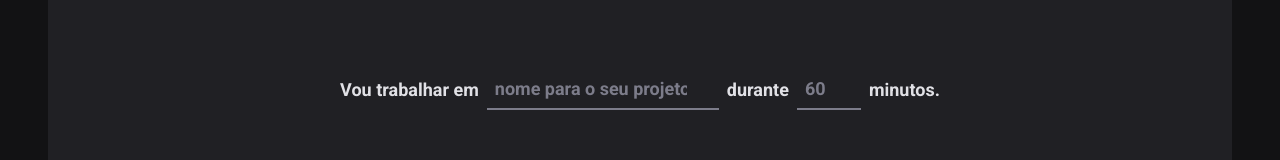
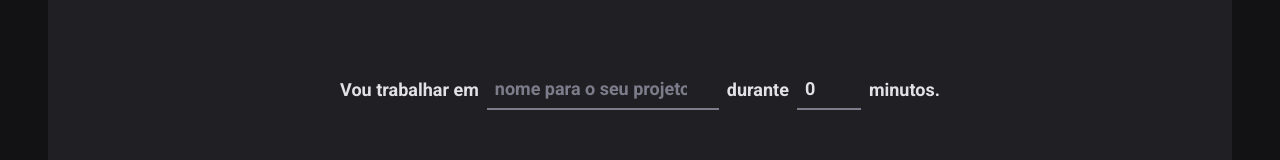
Before and after one commit to Bruno-mateus/Pomodoro-App, a React (Vite) app: page / in a window 1280 px wide. Shown: the part 157-317 px from the top of the page. Built offline with nearby package versions, Linux system fonts and the light colour scheme.

Commit message:
typescript no formulario e resetando formulario

```diff
--- a/pages/Home/index.tsx
+++ b/pages/Home/index.tsx
@@ -21,12 +21,19 @@ const newCycleValidateSchema = zod.object({
 })
 
 export function Home() {
-  const { register, handleSubmit, watch, formState } = useForm({
+  const { register, handleSubmit, watch, formState, reset } = useForm({
     resolver: zodResolver(newCycleValidateSchema),
+    defaultValues: {
+      task: '',
+      minutesAmount: 0,
+    },
   })
 
-  function createNewCycle(data: any) {
+  type NewCycleFormData = zod.infer<typeof newCycleValidateSchema>
+
+  function createNewCycle(data: NewCycleFormData) {
     console.log(data)
+    reset()
   }
   console.log(formState.errors)
 
```
